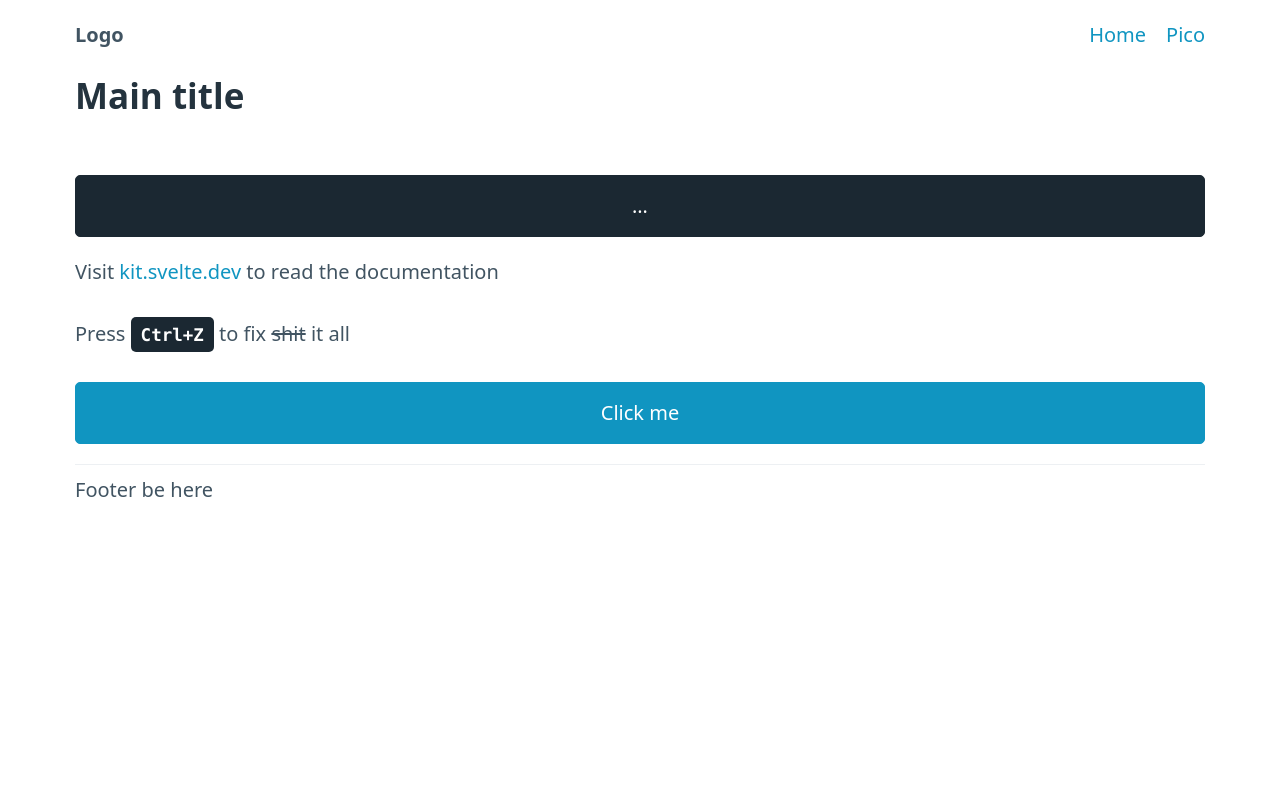
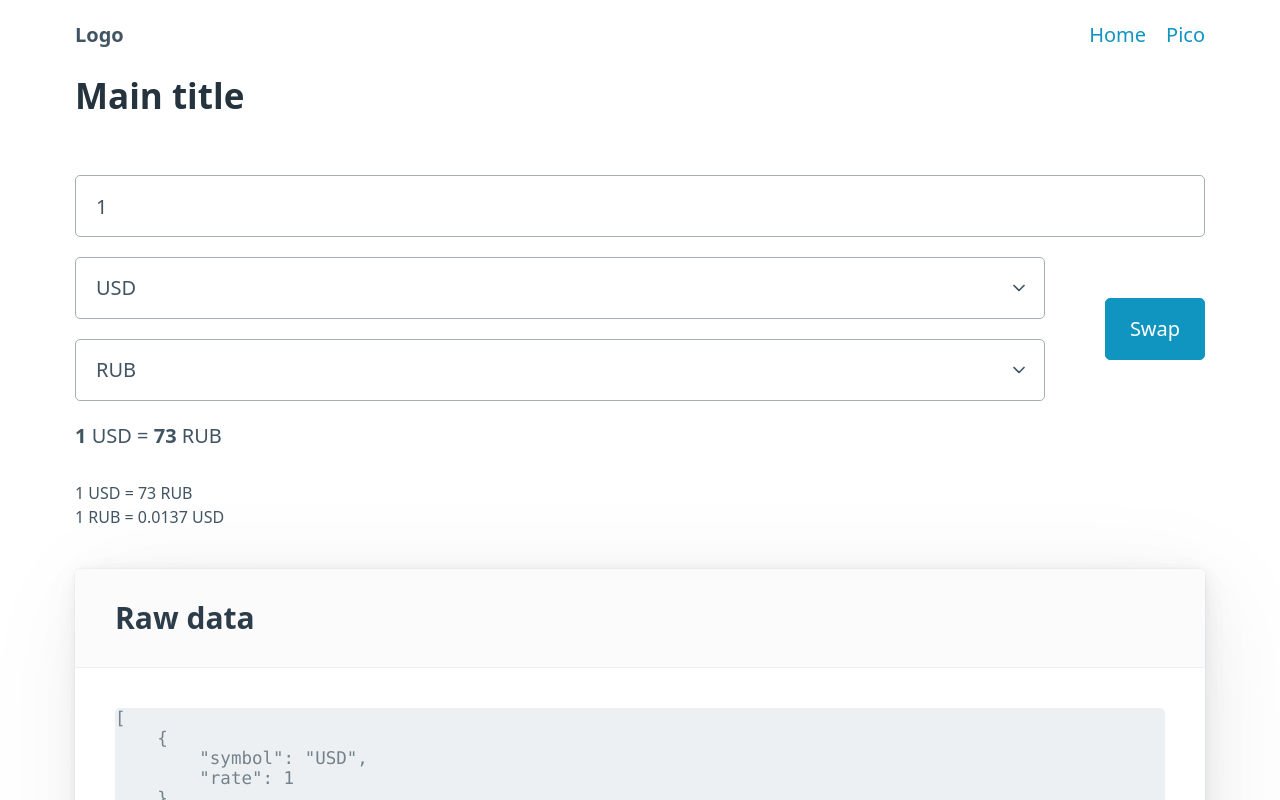
Before and after one commit to kamrik/fxrates, a SvelteKit app: page / in a window 1280 px wide. Shown: the top 800 px of the page. Built offline with nearby package versions, Linux system fonts and the light colour scheme.

Commit message:
A working version with static local JSON file

```diff
--- a/src/app.html
+++ b/src/app.html
@@ -6,7 +6,7 @@
 		<meta name="viewport" content="width=device-width" />
 		%sveltekit.head%
 	</head>
-	<body data-sveltekit-preload-data="hover">
+	<body data-sveltekit-preload-data="hover" >
 		<div style="display: contents">%sveltekit.body%</div>
 	</body>
 </html>
--- a/src/routes/+page.svelte
+++ b/src/routes/+page.svelte
@@ -1,4 +1,58 @@
-<script>
+<script lang="ts">
+	import { onMount } from 'svelte';
+
+	let loading = true;
+	let rateMap = new Map();
+	let rates: any[] = [];
+
+	let amount1 = 1;
+	let amount2 = 1;
+
+	// TODO: try to get the default pair from local storage or cookie
+	let symbol1 = 'USD';
+	let symbol2 = 'RUB';
+
+	// $: amount2 = (amount1 / rateMap.get(symbol1).rate) * rateMap.get(symbol2).rate;
+	$: amount2 = convert(amount1, symbol1, symbol2);
+
+	onMount(async () => {
+		const url = '/rates.json';
+		const res = await fetch(url);
+		rates = await res.json();
+		rateMap = new Map();
+		rates.forEach((rate: any) => {
+			rateMap.set(rate.symbol, rate);
+		});
+
+		loading = false;
+
+		amount2 = convert(amount1, symbol1, symbol2);
+	});
+
+	function swap() {
+		const symTmp = symbol2;
+		symbol2 = symbol1;
+		symbol1 = symTmp;
+	}
+
+	function convert(amount: number, fromSymbol: string, toSymbol: string) {
+		if (loading) return NaN;
+
+		const fromRate = rateMap.get(fromSymbol)?.rate;
+		const toRate = rateMap.get(toSymbol)?.rate;
+		let x = (amount / fromRate) * toRate;
+		// Rounding
+		if (x >= 1) {
+			return Math.round(x * 100) / 100;
+		}
+
+		// For numbers below 1, preserve N significant digits
+		const N = 4;
+		const pow = Math.floor(Math.log10(x));
+		const factor = Math.pow(10, N - 1 - pow);
+		return Math.round(x * factor) / factor;
+	}
+
 	function handleClick() {
 		console.log('Clicked');
 	}
@@ -6,15 +60,72 @@
 
 <main class="container">
 	<h2>Main title</h2>
-	<button class="contrast theme-switcher">…</button>
-	<p>Visit <a href="https://kit.svelte.dev">kit.svelte.dev</a> to read the documentation</p>
+
+	<input type="number" bind:value={amount1} />
+
+	{#if loading}
+		<span aria-busy="true" />
+	{:else}
+		<div class="currencies">
+			<div>
+				<select id="cur1select" name="cur1" bind:value={symbol1}>
+					{#each rates as rate, i}
+						<option value={rate.symbol}>{rate.symbol}</option>
+					{/each}
+				</select>
+
+				<select id="cur2select" name="cur2" bind:value={symbol2}>
+					{#each rates as rate}
+						<option value={rate.symbol}>{rate.symbol}</option>
+					{/each}
+				</select>
+			</div>
+			<button on:click={swap}>Swap</button>
+		</div>
+
+		<p>
+			<b>{amount1}</b>
+			{symbol1} =
+			<b>{amount2}</b>
+			{symbol2}
+		</p>
+		<div class="small-rates">
+			<span>1 {symbol1} = {convert(1, symbol1, symbol2)} {symbol2}</span>
+			<span>1 {symbol2} = {convert(1, symbol2, symbol1)} {symbol1}</span>
+		</div>
+	{/if}
+
+	<!-- Raw data -->
+	<article>
+		<header>
+			<h3>Raw data</h3>
+		</header>
+		<pre>{JSON.stringify(rates, null, '    ')}</pre>
+	</article>
+
+	<!-- Experiments -->
 	<p>Press <kbd>Ctrl+Z</kbd> to fix <s>shit</s> it all</p>
-	<button on:click={handleClick}> Click me</button>
+	<button>Fetch</button>
 </main>
 
+<!-- ### Style ########### -->
 <style>
 	main {
 		/* For alternating dark and light blocks */
 		background-color: var(--background-color);
 	}
+	article > header > h3 {
+		margin-bottom: 0;
+	}
+
+	.currencies {
+		display: grid;
+		grid-template-columns: auto 100px;
+		grid-column-gap: calc(var(--block-spacing-horizontal) * 3);
+		align-items: center;
+	}
+	.small-rates {
+		display: grid;
+		font-size: 0.8em;
+	}
 </style>
--- /dev/null
+++ b/src/routes/+page.ts
@@ -0,0 +1,10 @@
+// import { dev } from '$app/environment';
+export {}
+
+// we don't need any JS on this page, though we'll load
+// it in dev so that we get hot module replacement
+// export const csr = dev;
+
+// since there's no dynamic data here, we can prerender
+// it so that it gets served as a static asset in production
+// export const prerender = true;
--- /dev/null
+++ b/src/routes/pico/Unused.svelte
@@ -0,0 +1,123 @@
+<main class="grid">
+	<aside data-theme="dark" class="closed-on-mobile">
+		<nav>
+			<p>Table of content</p>
+			<details>
+				<summary>Getting started</summary>
+				<ul>
+					<li><a href="./" id="start-link" class="secondary">Usage</a></li>
+					<li><a href="./themes.html" id="themes-link" class="secondary">Themes</a></li>
+					<li>
+						<a href="./customization.html" id="customization-link" class="secondary"
+							>Customization</a
+						>
+					</li>
+					<li>
+						<a href="./classless.html" id="classless-link" class="secondary">Class-less version</a>
+					</li>
+					<li><a href="./rtl.html" id="rtl-link" class="secondary">RTL</a></li>
+				</ul>
+			</details>
+
+			<details>
+				<summary>Layout</summary>
+				<ul>
+					<li><a href="./containers.html" id="containers-link" class="secondary">Containers</a></li>
+					<li><a href="./grid.html" id="grid-link" class="secondary">Grid</a></li>
+					<li>
+						<a href="./scroller.html" id="scroller-link" class="secondary">Horizontal scroller</a>
+					</li>
+				</ul>
+			</details>
+			<details>
+				<summary>Elements</summary>
+				<ul>
+					<li><a href="./typography.html" id="typography-link" class="secondary">Typography</a></li>
+					<li><a href="./buttons.html" id="buttons-link" class="secondary">Buttons</a></li>
+					<li><a href="./forms.html" id="forms-link" class="secondary">Forms</a></li>
+					<li><a href="./tables.html" id="tables-link" class="secondary">Tables</a></li>
+				</ul>
+			</details>
+			<details>
+				<summary>Components</summary>
+				<ul>
+					<li><a href="./accordions.html" id="accordions-link" class="secondary">Accordions</a></li>
+					<li><a href="./cards.html" id="cards-link" class="secondary">Cards</a></li>
+					<li><a href="./dropdowns.html" id="dropdowns-link" class="secondary">Dropdowns</a></li>
+					<li><a href="./modal.html" id="modal-link" class="secondary">Modal</a></li>
+					<li><a href="./navs.html" id="navs-link" class="secondary">Navs</a></li>
+					<li><a href="./progress.html" id="progress-link" class="secondary">Progress</a></li>
+				</ul>
+			</details>
+			<details>
+				<summary>Utilities</summary>
+				<ul>
+					<li><a href="./loading.html" id="loading-link" class="secondary">Loading</a></li>
+					<li><a href="./tooltips.html" id="tooltips-link" class="secondary">Tooltips</a></li>
+				</ul>
+			</details>
+			<details>
+				<summary>Extend</summary>
+				<ul>
+					<li>
+						<a href="./we-love-classes.html" id="we-love-classes-link" class="secondary"
+							>We love .classes</a
+						>
+					</li>
+				</ul>
+			</details>
+		</nav>
+		<script>
+			const activeLink = document.querySelector(`aside a#${props.active}`);
+			const parentAccordion = activeLink.closest('details');
+			activeLink.setAttribute('aria-current', 'page');
+			parentAccordion.setAttribute('open', 'true');
+		</script>
+	</aside>
+
+	<div role="document">
+		<h1>Accordions</h1>
+		<details>
+			<summary>Accordion 1</summary>
+			<p>…</p>
+		</details>
+
+		<details open>
+			<summary>Accordion 2</summary>
+			<ul>
+				<li>…</li>
+				<li>…</li>
+			</ul>
+		</details>
+
+		<h2>Accordion with role button</h2>
+		<!-- Primary -->
+		<details>
+			<summary role="button">Accordion 1</summary>
+			<p>…</p>
+		</details>
+
+		<!-- Secondary -->
+		<details>
+			<summary role="button" class="secondary">Accordion 2</summary>
+			<p>…</p>
+		</details>
+
+		<!-- Contrast -->
+		<details>
+			<summary role="button" class="contrast">Accordion 3</summary>
+			<p>…</p>
+		</details>
+	</div>
+</main>
+
+<style>
+	main {
+		grid-template-columns: 200px auto;
+		grid-column-gap: calc(var(--block-spacing-horizontal) * 3);
+	}
+	aside {
+		background-color: var(--background-color);
+		padding: var(--block-spacing-horizontal) var(--block-spacing-horizontal);
+	}
+</style>
--- /dev/null
+++ b/static/rates.json
@@ -0,0 +1,14 @@
+[
+    {
+        "symbol": "USD",
+        "rate": 1
+    },
+    {
+        "symbol": "AMD",
+        "rate": 390
+    },
+    {
+        "symbol": "RUB",
+        "rate": 73
+    }
+]
```
